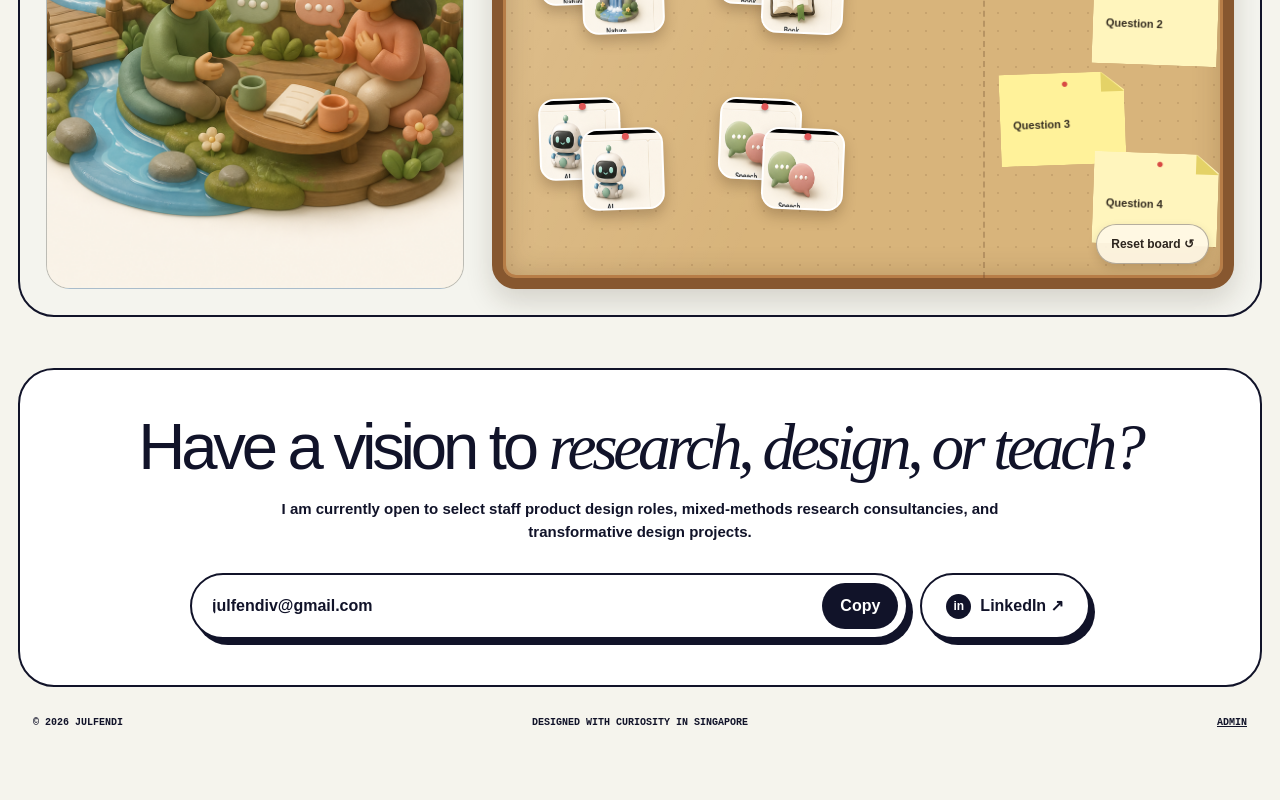
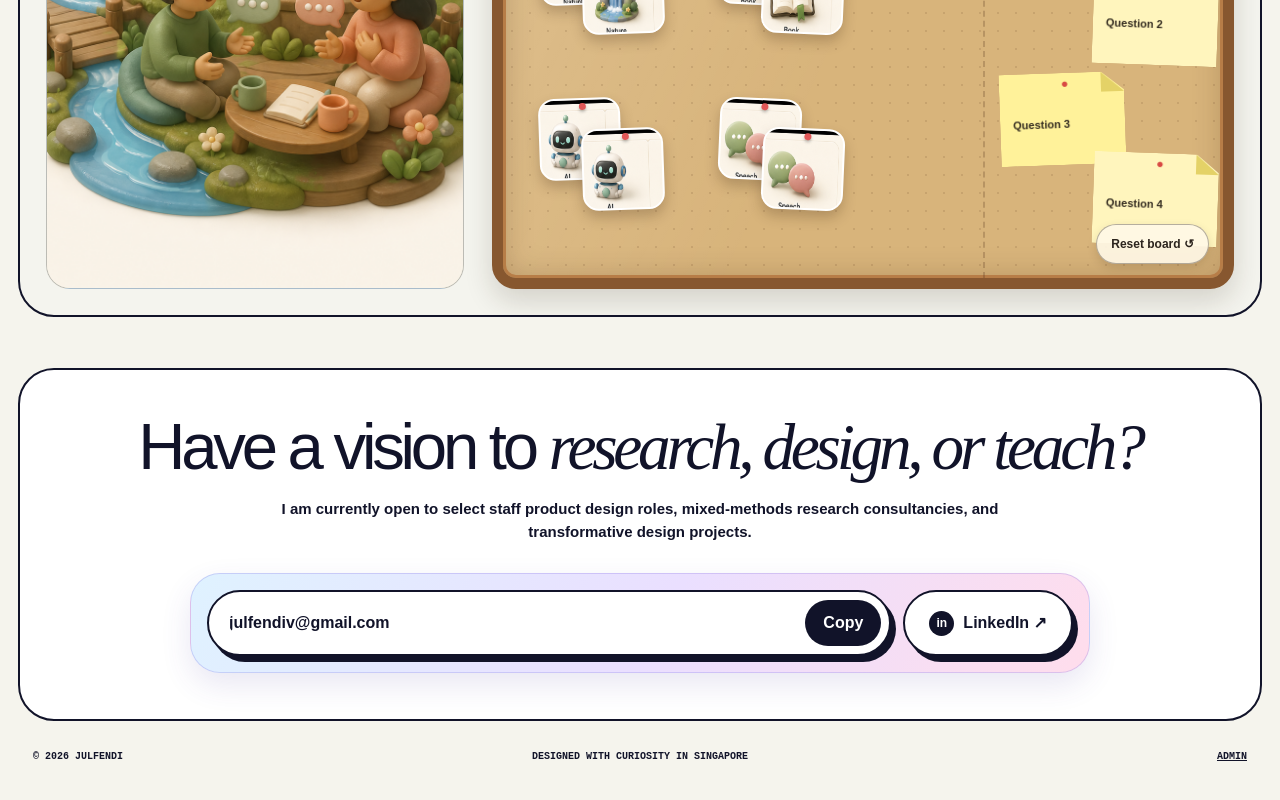
Before and after one commit to Jullyfish8/Portfolio-Website, a Next.js app: page / in a window 1280 px wide. Shown: the part 2222-3022 px from the top of the page. Before the commit the page ends 2998 px from the top, so only its background shows below. Built offline with nearby package versions, Linux system fonts and the light colour scheme.

Commit message:
Add portfolio-linked accent colors

```diff
--- a/app/globals.css
+++ b/app/globals.css
@@ -276,3 +276,8 @@
 
 /* Mobile board: reserve a complete lower zone for all four questions. */
 @media(max-width:800px){.sticker-board{min-height:880px}.board-divider{top:64%}.board-zone-notes{top:calc(64% + 10px)}.discussion-note{width:39%;min-height:92px}.discussion-note.is-open{width:82%;min-height:145px}.reset-board{bottom:8px}}
+
+/* Portfolio-linked accents for contact and scroll-aware navigation. */
+.contact-actions{padding:16px;border:1px solid rgba(92,75,220,.2);border-radius:30px;background:linear-gradient(120deg,#dff2ff 0%,#eadfff 52%,#ffddec 100%);box-shadow:0 12px 30px rgba(78,59,160,.12)}
+.nav-links a[href="#portfolio"].is-active,.dark .nav-links a[href="#portfolio"].is-active{border-color:#8b6cff;background:#7657f4;color:#fff;box-shadow:inset 0 1px 0 rgba(255,255,255,.35),0 8px 22px rgba(91,61,210,.3)}
+@media(max-width:560px){.contact-actions{padding:12px;border-radius:24px}}
```
